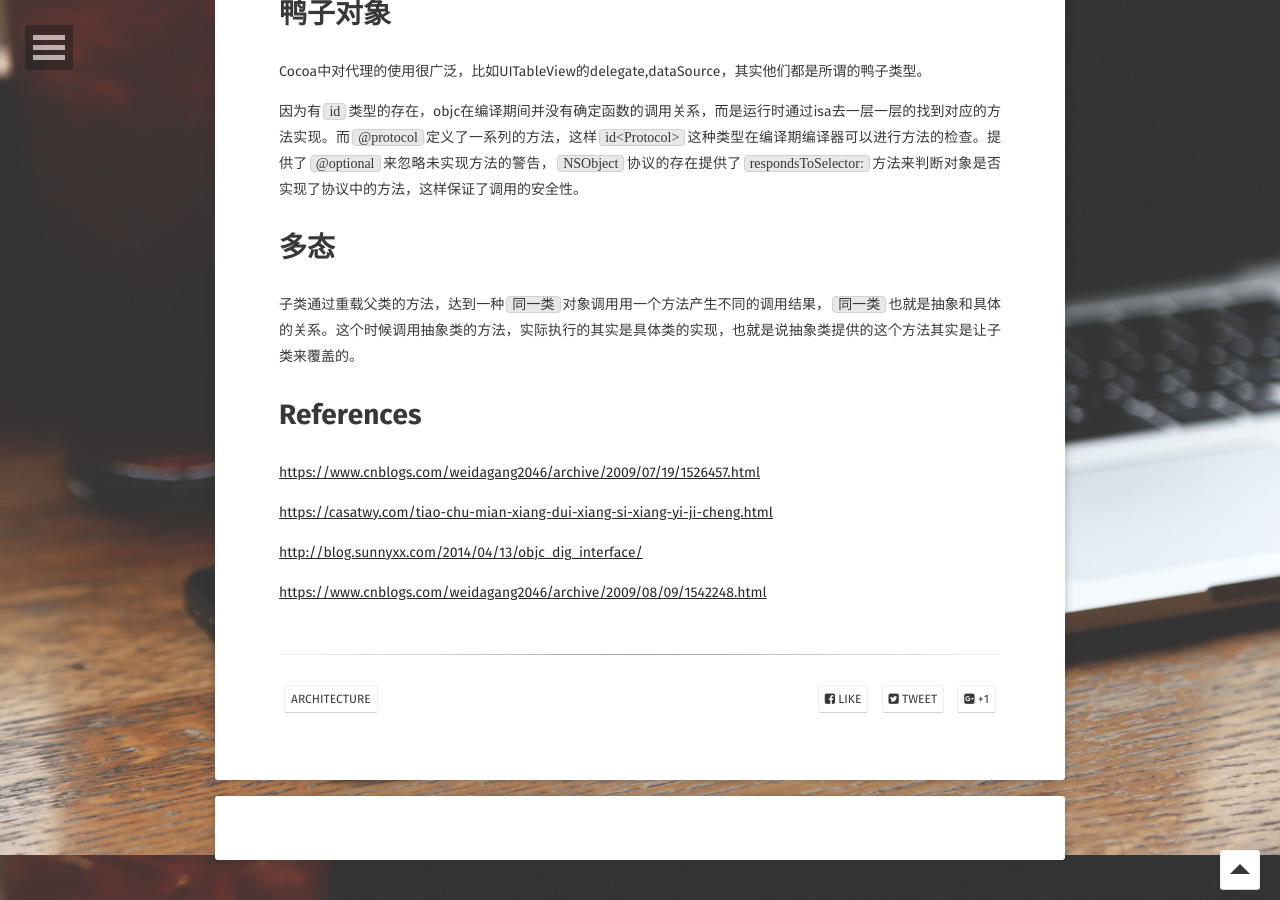
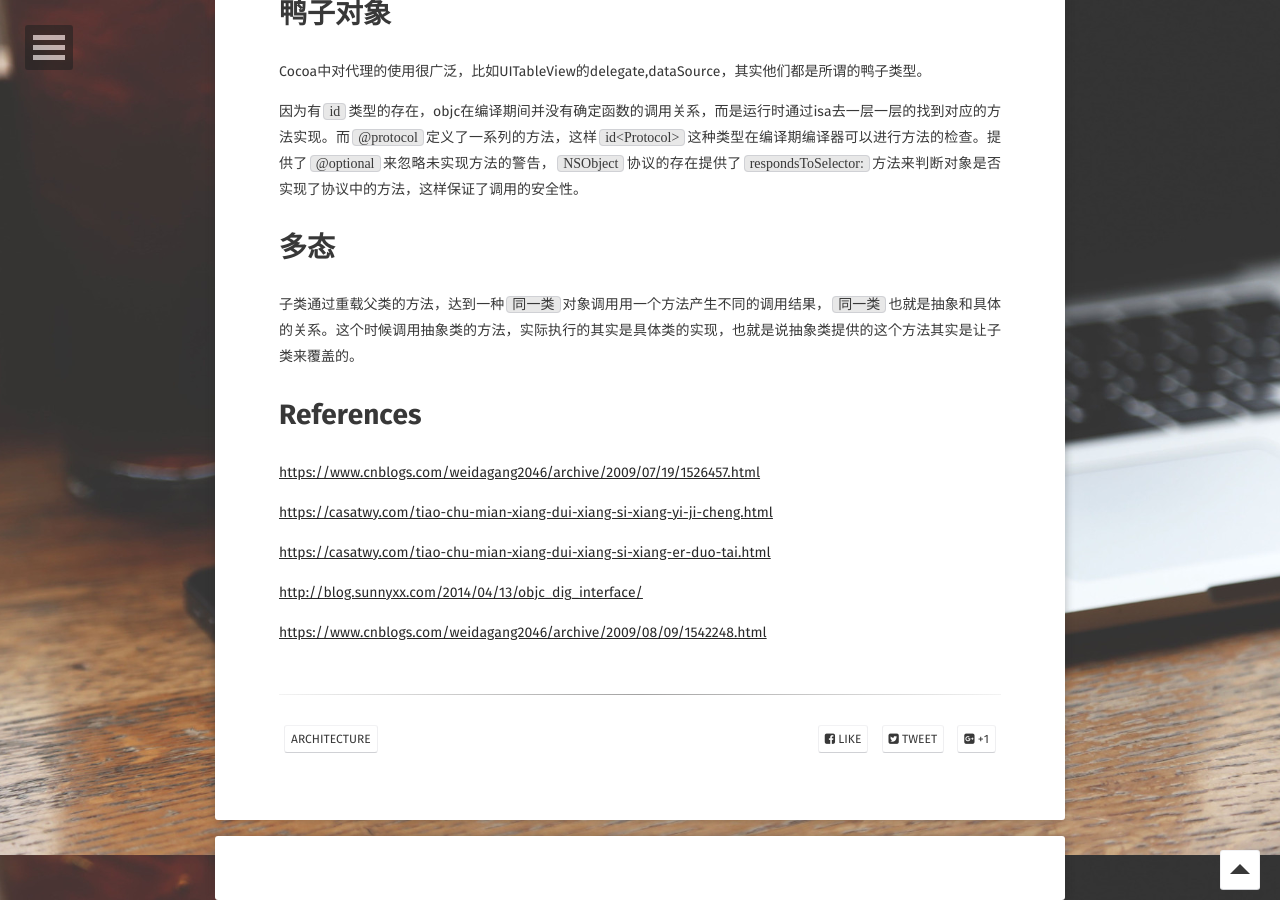
Before and after one commit to longjianjiang/longjianjiang.github.io, a Jekyll site: the page built from _posts/2019-05-24-oo-note.md, in a window 1280 px wide and 900 px high, scrolled down 945 px. Built offline with Jekyll 4.4.1, drawn with Linux system fonts in a browser that asks for light colours; some web fonts are replaced; comment, search, counter and statistics services are not loaded; some of the changed lines change nothing that is shown.

Commit message:
Update(auto commit)

```diff
--- a/_posts/2019-05-24-oo-note.md
+++ b/_posts/2019-05-24-oo-note.md
@@ -44,6 +44,8 @@
 
 [https://casatwy.com/tiao-chu-mian-xiang-dui-xiang-si-xiang-yi-ji-cheng.html](https://casatwy.com/tiao-chu-mian-xiang-dui-xiang-si-xiang-yi-ji-cheng.html)
 
+[https://casatwy.com/tiao-chu-mian-xiang-dui-xiang-si-xiang-er-duo-tai.html](https://casatwy.com/tiao-chu-mian-xiang-dui-xiang-si-xiang-er-duo-tai.html)
+
 [http://blog.sunnyxx.com/2014/04/13/objc_dig_interface/](http://blog.sunnyxx.com/2014/04/13/objc_dig_interface/)
 
 [https://www.cnblogs.com/weidagang2046/archive/2009/08/09/1542248.html](https://www.cnblogs.com/weidagang2046/archive/2009/08/09/1542248.html)
```
Also changed, not shown: _drafts/2019-08-02-networking-layer-design.md (+1 -0 lines).
